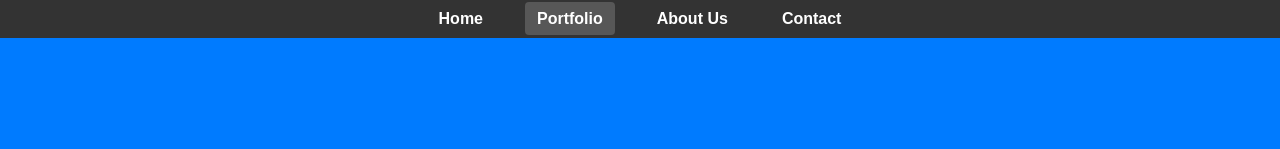
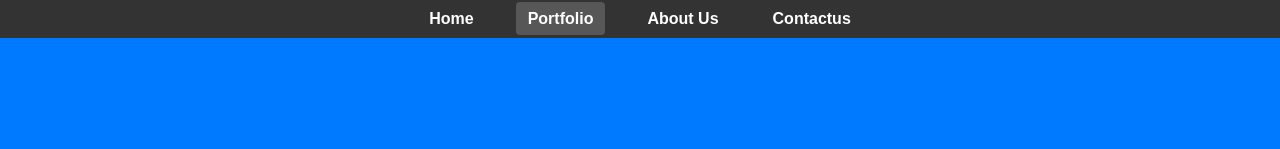
Before and after one commit to nehaafridi2005/editkaro.in, a plain HTML site: page portfolio.html in a window 1280 px wide. Shown: the top 149 px of the page. Drawn offline with Linux system fonts and the light colour scheme; a script that the page names is missing.

Commit message:
portfolio.html

```diff
--- a/portfolio.html
+++ b/portfolio.html
@@ -14,7 +14,7 @@
             <li><a href="index.html">Home</a></li>
             <li><a href="portfolio.html" class="active">Portfolio</a></li>
             <li><a href="about.html">About Us</a></li>
-            <li><a href="contactus.html">Contact</a></li>
+            <li><a href="contactus.html">Contactus</a></li>
         </ul>
     </nav>
 
```
